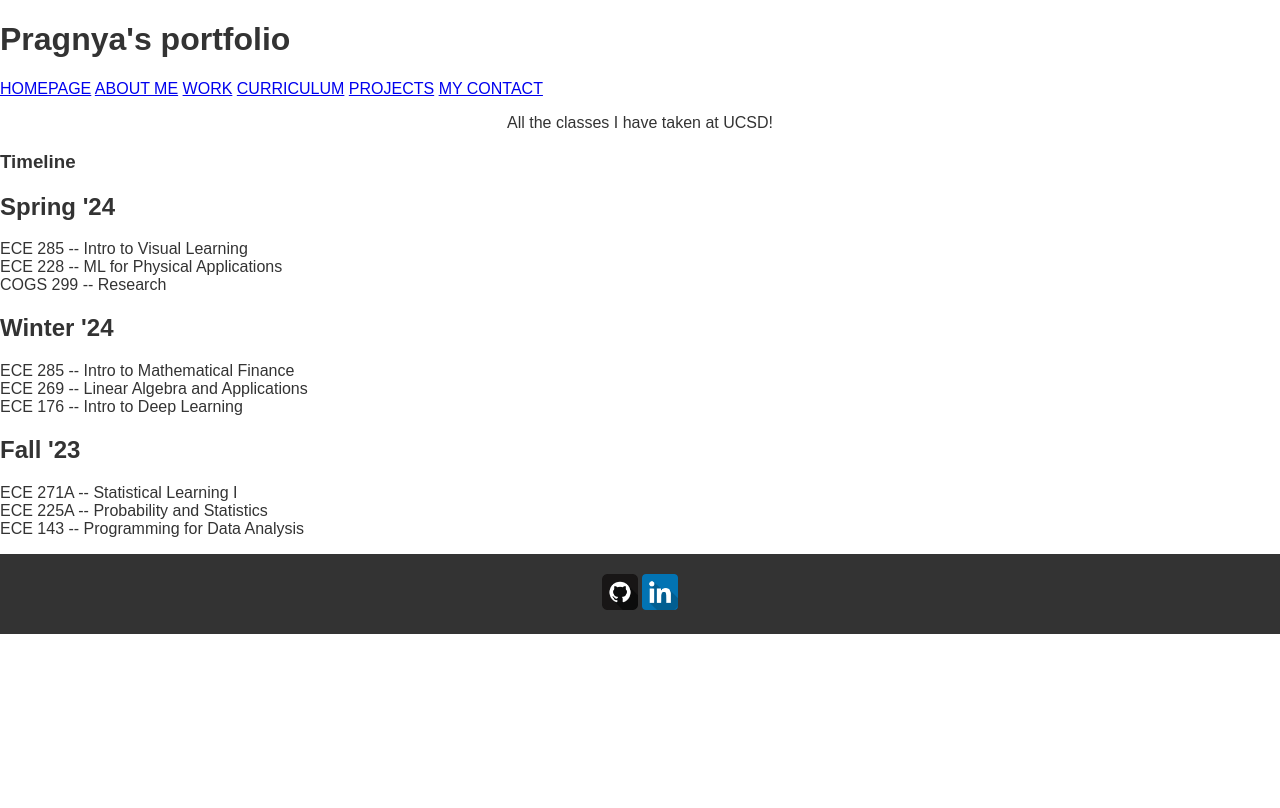
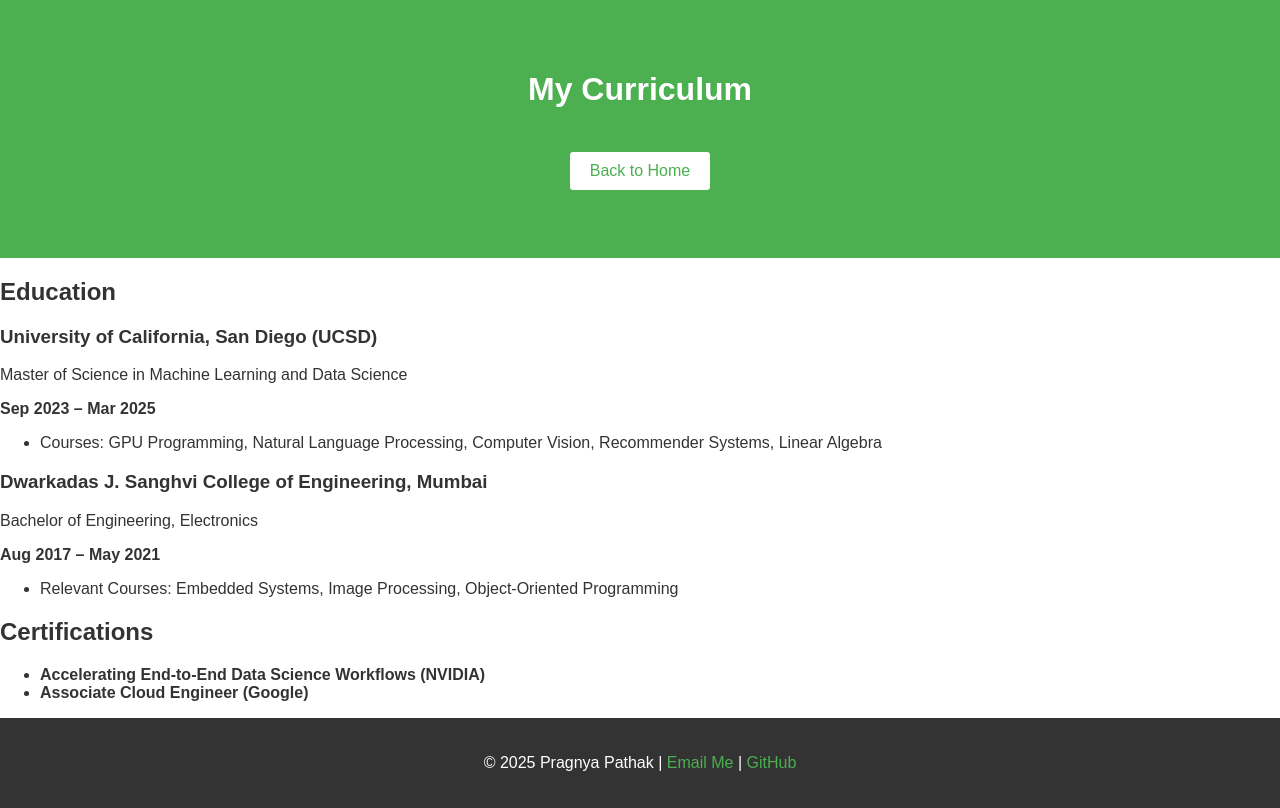
Before and after one commit to pathak-pragnya/pathak-pragnya.github.io, a plain HTML site: page curriculum.html in a window 1280 px wide. Drawn offline with Linux system fonts and the light colour scheme; a web font is replaced by a local one.

Commit message:
Update curriculum.html

```diff
--- a/curriculum.html
+++ b/curriculum.html
@@ -1,74 +1,51 @@
 <!DOCTYPE html>
 <html lang="en">
-
 <head>
     <meta charset="UTF-8">
-	<title>Welcome to my profile!!</title>
-	<meta name="viewport" content="width=device-width, initial-scale=1">
-	<link
-		href="https://fonts.googleapis.com/css?family=Asap|Comfortaa|Gudea|Hind+Guntur|Hind+Madurai|Hind+Vadodara|Maven+Pro|Ropa+Sans|Source+Code+Pro"
-		rel="stylesheet">
+    <meta name="viewport" content="width=device-width, initial-scale=1.0">
+    <title>Curriculum - Pragnya Pathak</title>
     <link rel="stylesheet" href="style.css">
 </head>
+<body>
+    <header>
+        <div class="container">
+            <h1>My Curriculum</h1>
+            <p><a href="index.html" class="btn">Back to Home</a></p>
+        </div>
+    </header>
 
-<body>
-	<div class="hero">
-		<h1>Pragnya's portfolio</h1>
-		<h2></h2>
+    <section id="curriculum">
+        <div class="container">
+            <h2>Education</h2>
+            <div class="education">
+                <h3>University of California, San Diego (UCSD)</h3>
+                <p>Master of Science in Machine Learning and Data Science</p>
+                <p><strong>Sep 2023 – Mar 2025</strong></p>
+                <ul>
+                    <li>Courses: GPU Programming, Natural Language Processing, Computer Vision, Recommender Systems, Linear Algebra</li>
+                </ul>
             </div>
-	<div class="container">
-		<nav>
-			<a href="index.html" class="button">HOMEPAGE</a>
-			<a href="about_page.html" class="button">ABOUT ME</a>
-			<a href="work.html" class="button">WORK</a>
-			<a href="curriculum.html" class="button">CURRICULUM</a>
-			<!-- <a href="resume.html" class="button">RESUME</a> -->
-			<a href="projects.html" class="button">PROJECTS</a>
-			<a href="contact.html" class="button">MY CONTACT</a>
-		</nav>
-		<main role="main">
-			<p align="center">All the classes I have taken at UCSD!</p>
-			<h3>Timeline</h3>
-			<div class="timeline">
-				<div class="tlcontainer tlleft">
-					<div class="tlcontent">
-						<h2>Spring '24</h2>
-						<p>ECE 285 -- Intro to Visual Learning
-							<br>ECE 228 -- ML for Physical Applications
-							<br>COGS 299 -- Research<br>
-						</p>
-					</div>
-				</div>
-				<div class="tlcontainer tlright">
-					<div class="tlcontent">
-						<h2>Winter '24</h2>
-						<p>ECE 285 -- Intro to Mathematical Finance
-							<br>ECE 269 -- Linear Algebra and Applications
-							<br>ECE 176 -- Intro to Deep Learning<br>
-						</p>
-					</div>
+            <div class="education">
+                <h3>Dwarkadas J. Sanghvi College of Engineering, Mumbai</h3>
+                <p>Bachelor of Engineering, Electronics</p>
+                <p><strong>Aug 2017 – May 2021</strong></p>
+                <ul>
+                    <li>Relevant Courses: Embedded Systems, Image Processing, Object-Oriented Programming</li>
+                </ul>
             </div>
 
-				<div class="tlcontainer tlleft">
-					<div class="tlcontent">
-						<h2>Fall '23</h2>
-						<p>ECE 271A -- Statistical Learning I
-							<br>ECE 225A -- Probability and Statistics
-							<br>ECE 143 -- Programming for Data Analysis<br>
-						</p>
+            <h2>Certifications</h2>
+            <ul>
+                <li><strong>Accelerating End-to-End Data Science Workflows (NVIDIA)</strong></li>
+                <li><strong>Associate Cloud Engineer (Google)</strong></li>
+            </ul>
         </div>
-				</div>
-			</div>
-		</main>
-	</div>
+    </section>
+
     <footer>
         <div class="container">
-			<div class="social">
-				<a href="https://github.com/pathak-pragnya"><img src="images/github.png" height="36" width="36" alt="github logo"></a>
-				<a href="https://www.linkedin.com/in/pragnya-pathak/"><img src="images/linkedin.png" height="36" width="36" alt="linkedin logo"></a>
-			</div>
+            <p>&copy; 2025 Pragnya Pathak | <a href="mailto:pragnyapathak99@gmail.com">Email Me</a> | <a href="https://github.com/pathak-pragnya" target="_blank">GitHub</a></p>
         </div>
     </footer>
 </body>
-
 </html>
```
Lines whose indentation alone changed are shown as unchanged.
